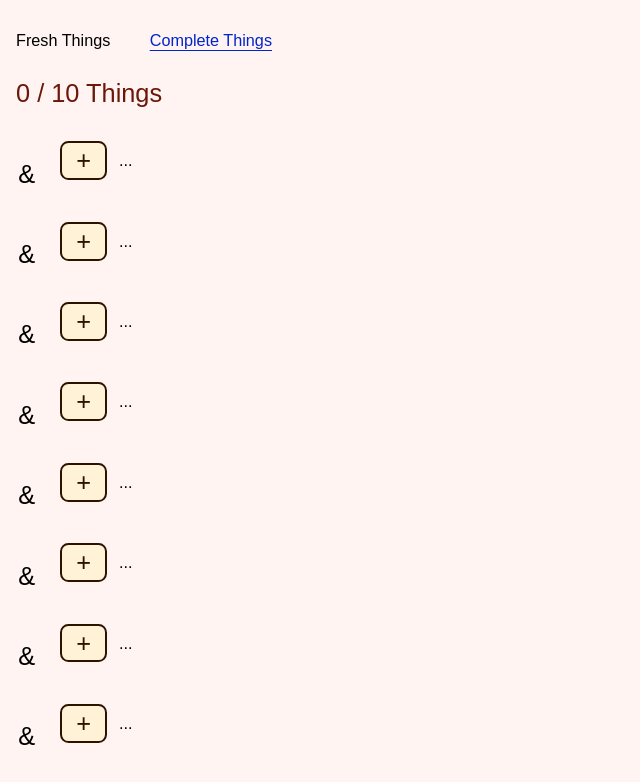
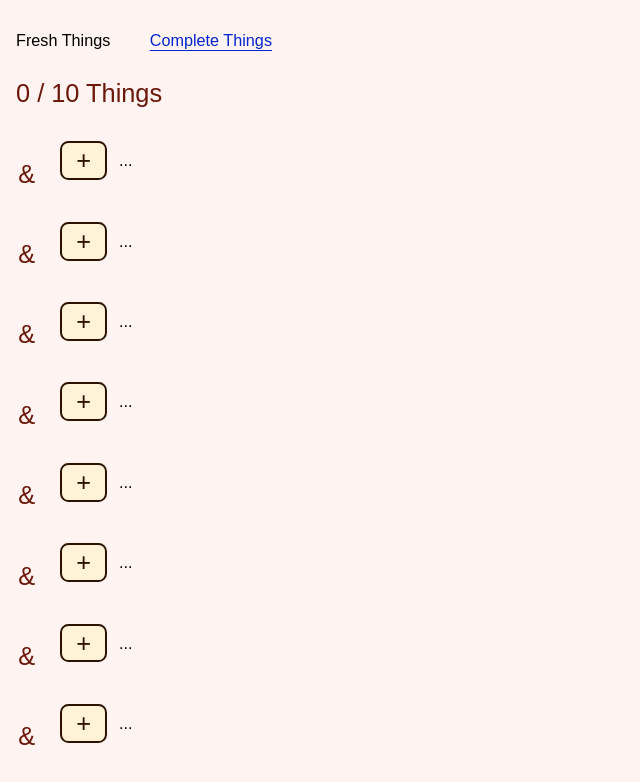
Before and after one commit to mstewartgallus/ten-things, a Next.js app: page / in a window 1280 px wide. Shown: the top 782 px of the page, without its empty margins (0-640 px from the left). Built offline with nearby package versions, Linux system fonts and the light colour scheme.

Commit message:
Fix drag color

```diff
--- a/ui/drag-button/DragButton.module.css
+++ b/ui/drag-button/DragButton.module.css
@@ -19,6 +19,8 @@
     border-radius: 0.4em;
 
     font-size: 1.5625rem;
+
+    color: var(--emphasis-text);
 }
 
 .button:not([data-active]) {
```
